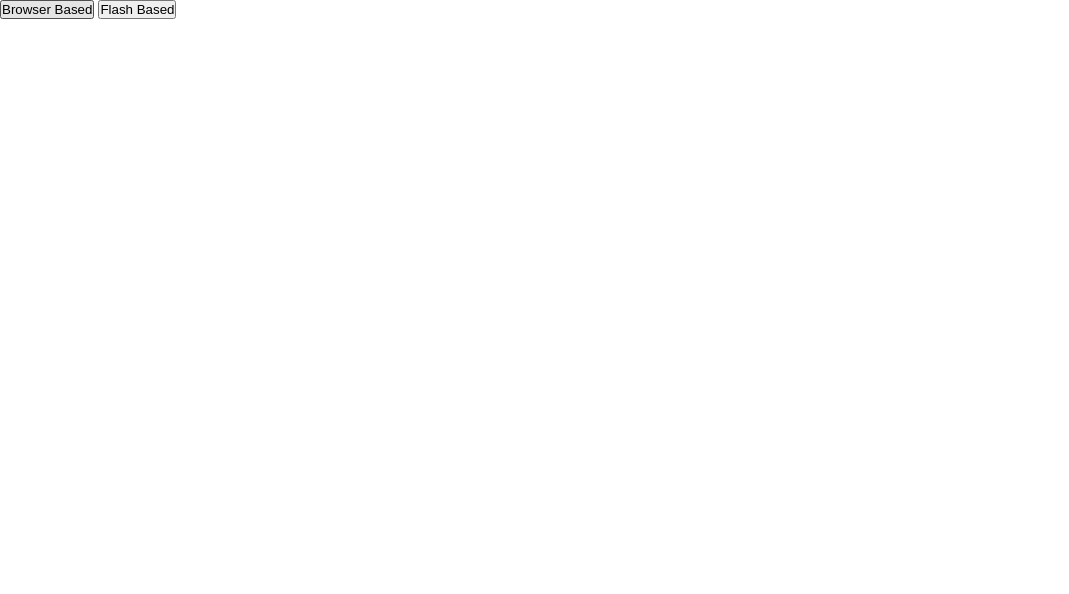
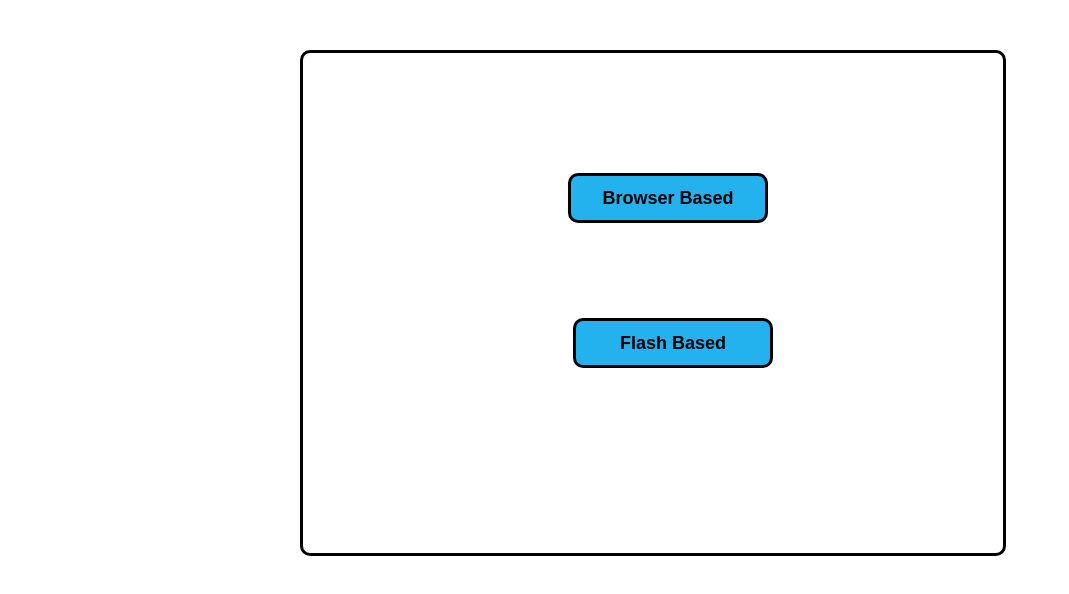
Before and after one commit to virtual-labs/exp-observations-using-gps-iitr, a plain HTML site: page experiment/simulation/index.html in a window 1280 px wide. Shown: the whole page, without its empty margins (0-1069 px from the left). Drawn offline with nearby package versions, Linux system fonts and the light colour scheme.

Commit message:
Update style.css

```diff
--- a/experiment/simulation/css/style.css
+++ b/experiment/simulation/css/style.css
@@ -439,3 +439,54 @@ display: none;
 #ins:hover + #ins_span{
     display: inline-block;
 }
+
+
+#based{
+
+    margin-top: 50px;
+    margin-left: 300px;
+    height: 500px;
+    width: 700px;
+    background-color: white;
+    border: 3px solid black;
+    border-radius: 10px;
+}
+
+#browser_based{
+
+    background-color: #23B2EE;
+    color:black;
+    float:left;
+    font-weight: bold;
+    font-size:18px;
+    position: absolute;
+    height:50px;
+    width:200px;
+    margin-top:120px;
+    margin-left: 265px;
+    border: 3px solid black;
+    border-radius: 10px;
+    cursor: pointer;
+
+    }
+#flash_based{
+    background-color: #23B2EE;
+    color:black;
+    font-weight: bold;
+    font-size:18px;
+    float: left;
+    position: absolute;
+    height:50px;
+    width:200px;
+    margin-top: 265px;
+    margin-left: 270px;
+    border: 3px solid black;
+    border-radius: 10px;
+    cursor: pointer;
+
+
+}
+#browser_based:hover,#flash_based:hover{
+    color:black;;
+    background-color: #009dff;
+}
```
